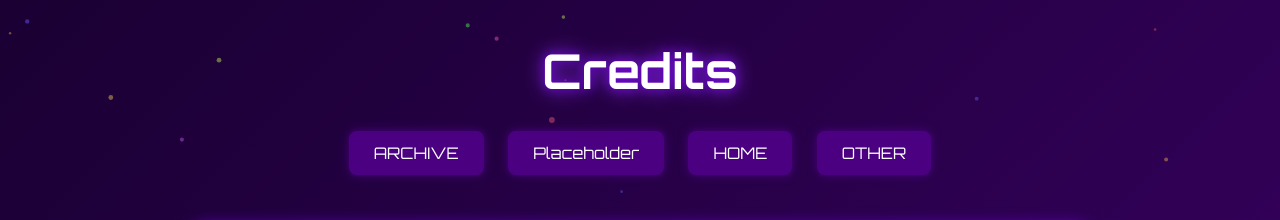
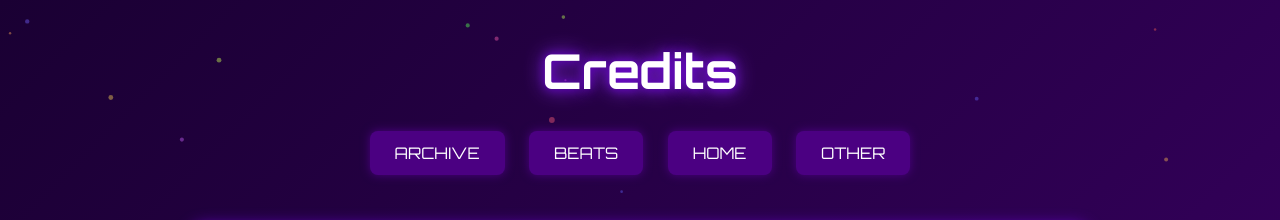
Before and after one commit to Bilsurrr/bilsurrr.github.io, a plain HTML site: page credits.html in a window 1280 px wide. Shown: the top 220 px of the page. Drawn offline with Linux system fonts and the light colour scheme.

Commit message:
Update credits.html

```diff
--- a/credits.html
+++ b/credits.html
@@ -131,7 +131,7 @@ footer {
 <!-- New buttons under title -->
 <nav>
   <a href="archive.html">ARCHIVE</a>
-  <a href="placeholder.html">Placeholder</a>
+  <a href="beats.html">BEATS</a>
   <a href="index.html">HOME</a>
   <a href="other.html">OTHER</a>
 </nav>
```
